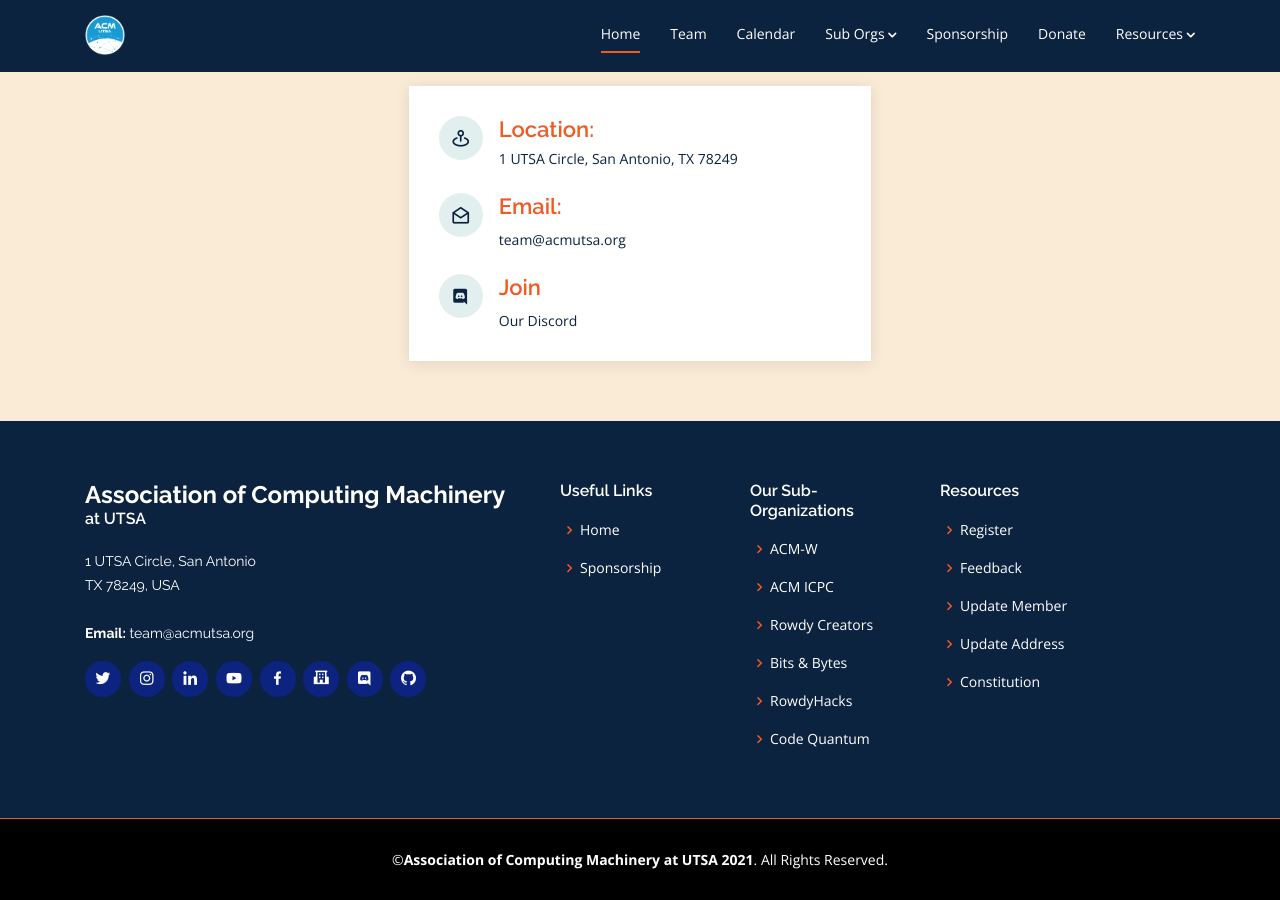
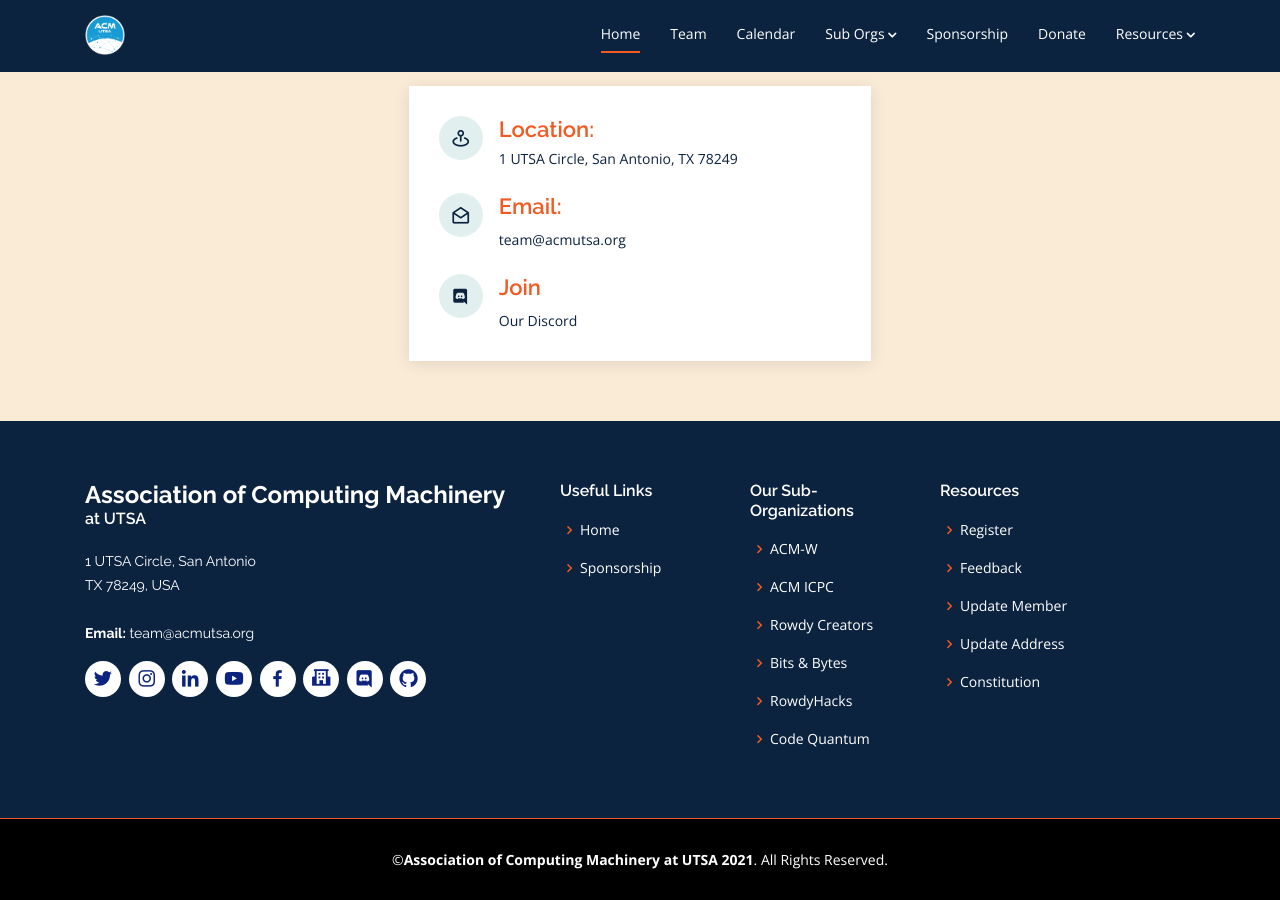
Before and after one commit to acmutsa/acmutsa.github.io, a Jekyll site: the page built from index.html, in a window 1280 px wide and 900 px high, scrolled down 3287 px. Built offline with Jekyll 4.4.1, drawn with Linux system fonts in a browser that asks for light colours; nearby versions of some CDN libraries; the list of posts is cut into pages by our own code.

Commit message:
Change social icon colors

```diff
--- a/css/custom/_style.scss
+++ b/css/custom/_style.scss
@@ -1331,12 +1331,12 @@
 }
 
 #footer .footer-top .social-links a {
-  font-size: 18px;
+  font-size: 22px;
   display: inline-block;
-  background: $secondaryLight;
-  color: #fff;
+  background: #fff;
+  color: $secondaryLight;
   line-height: 1;
-  padding: 8px 0;
+  padding: 6px 0;
   margin-right: 4px;
   margin-bottom: 5px;
   border-radius: 50%;
```
Also changed, not shown: 1 other file.
